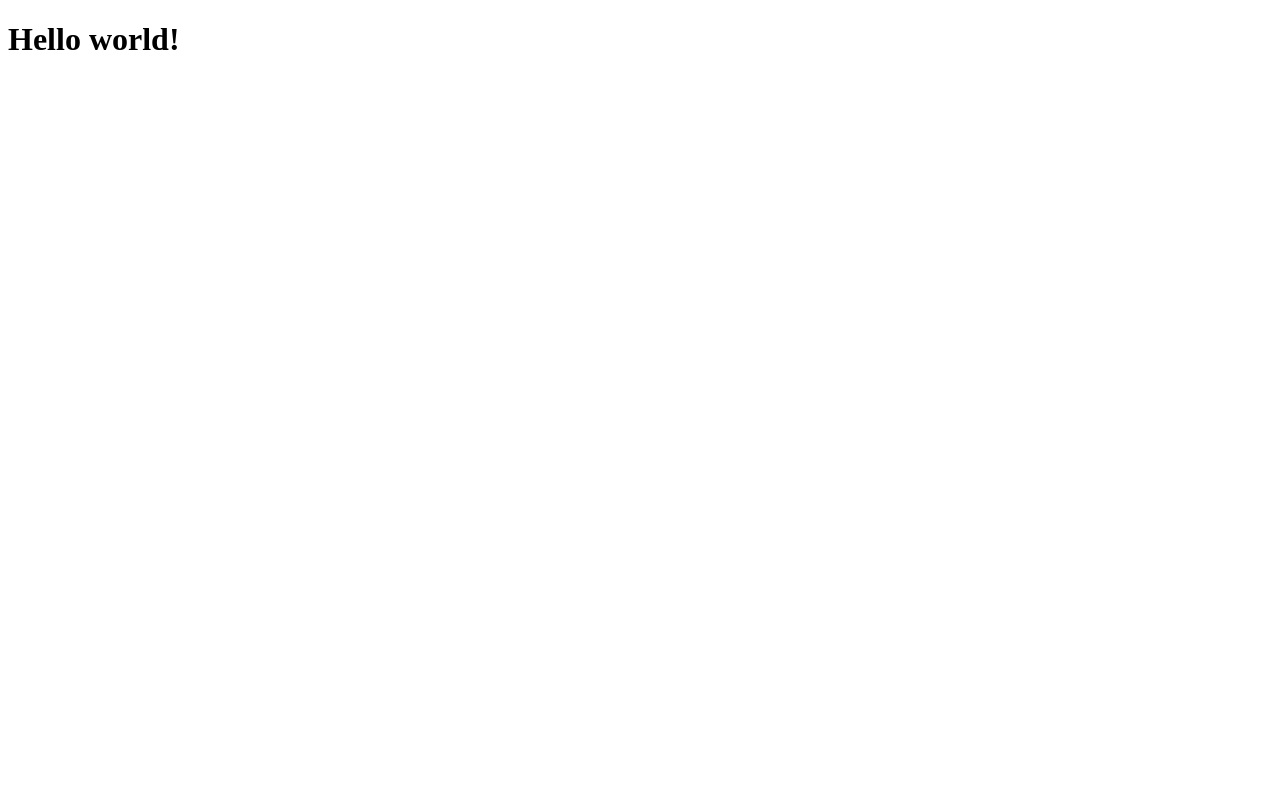
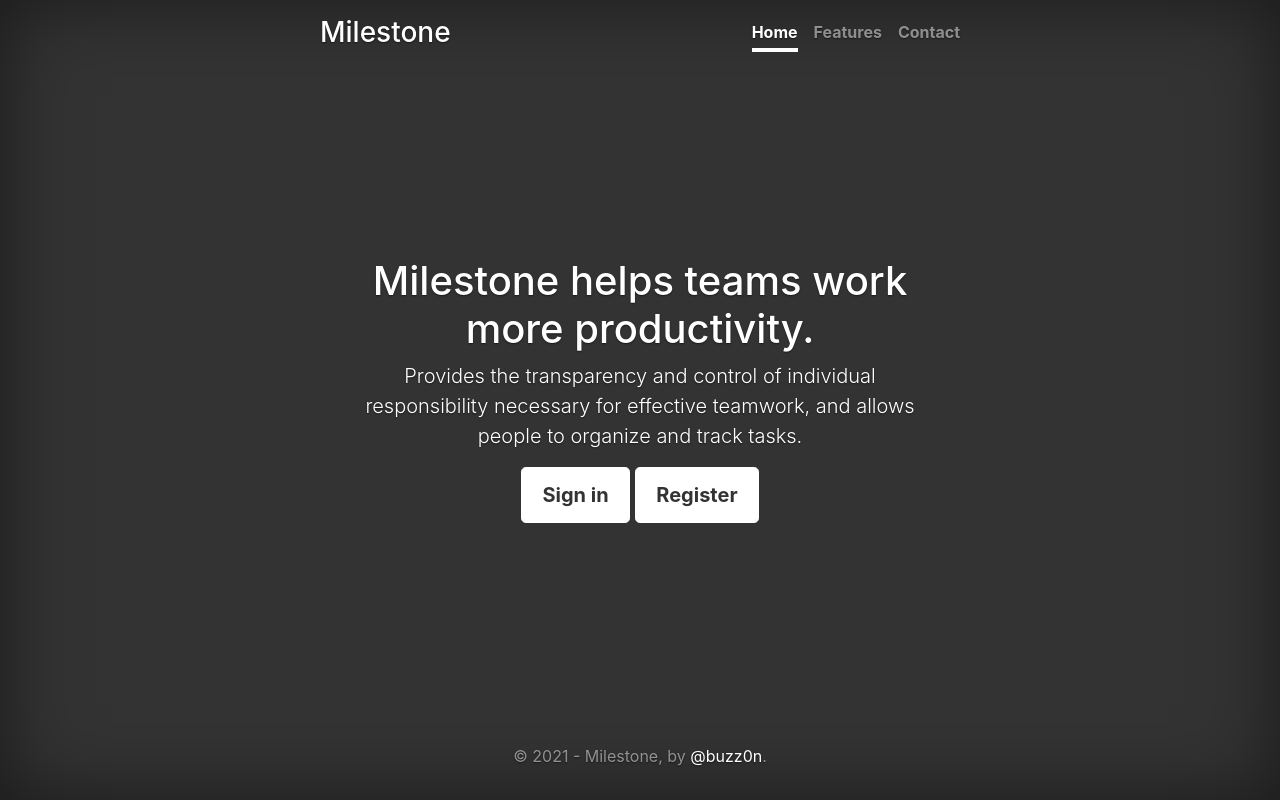
Before and after one commit to buzzon/milestone, a Django app: page / in a window 1280 px wide. Before the commit the page is almost empty. Run offline with Django 3.2, Linux system fonts and the light colour scheme; some libraries are stand-ins or nearby versions.

Commit message:
index page

```diff
--- /dev/null
+++ b/mscore/static/mscore/css/styles.css
@@ -0,0 +1,110 @@
+/*
+ * Globals
+ */
+
+/* Links */
+a,
+a:focus,
+a:hover {
+  color: #fff;
+}
+
+/* Custom default button */
+.btn-secondary,
+.btn-secondary:hover,
+.btn-secondary:focus {
+  color: #333;
+  text-shadow: none; /* Prevent inheritance from `body` */
+  background-color: #fff;
+  border: .05rem solid #fff;
+}
+
+
+/*
+ * Base structure
+ */
+
+html,
+body {
+  height: 100%;
+  background-color: #333;
+}
+
+body {
+  display: -ms-flexbox;
+  display: -webkit-box;
+  display: flex;
+  -ms-flex-pack: center;
+  -webkit-box-pack: center;
+  justify-content: center;
+  color: #fff;
+  text-shadow: 0 .05rem .1rem rgba(0, 0, 0, .5);
+  box-shadow: inset 0 0 5rem rgba(0, 0, 0, .5);
+}
+
+.cover-container {
+  max-width: 42em;
+}
+
+
+/*
+ * Header
+ */
+.masthead {
+  margin-bottom: 2rem;
+}
+
+.masthead-brand {
+  margin-bottom: 0;
+}
+
+.nav-masthead .nav-link {
+  padding: .25rem 0;
+  font-weight: 700;
+  color: rgba(255, 255, 255, .5);
+  background-color: transparent;
+  border-bottom: .25rem solid transparent;
+}
+
+.nav-masthead .nav-link:hover,
+.nav-masthead .nav-link:focus {
+  border-bottom-color: rgba(255, 255, 255, .25);
+}
+
+.nav-masthead .nav-link + .nav-link {
+  margin-left: 1rem;
+}
+
+.nav-masthead .active {
+  color: #fff;
+  border-bottom-color: #fff;
+}
+
+@media (min-width: 48em) {
+  .masthead-brand {
+    float: left;
+  }
+  .nav-masthead {
+    float: right;
+  }
+}
+
+
+/*
+ * Cover
+ */
+.cover {
+  padding: 0 1.5rem;
+}
+.cover .btn-lg {
+  padding: .75rem 1.25rem;
+  font-weight: 700;
+}
+
+
+/*
+ * Footer
+ */
+.mastfoot {
+  color: rgba(255, 255, 255, .5);
+}
--- a/mscore/templates/mscore/index.html
+++ b/mscore/templates/mscore/index.html
@@ -2,9 +2,46 @@
 <html lang="en">
 <head>
     <meta charset="UTF-8">
+    <meta name="viewport" content="width=device-width, initial-scale=1, shrink-to-fit=no">
+    <link rel="stylesheet" href="https://maxcdn.bootstrapcdn.com/bootstrap/4.0.0/css/bootstrap.min.css" integrity="sha384-Gn5384xqQ1aoWXA+058RXPxPg6fy4IWvTNh0E263XmFcJlSAwiGgFAW/dAiS6JXm" crossorigin="anonymous">
+
+    {% load static %}
+    <link rel="stylesheet" type="text/css" href="{% static 'mscore/css/styles.css' %}">
     <title>milestone</title>
 </head>
-<body>
-    <h1>Hello world!</h1>
+<body class="text-center">
+    <div class="cover-container d-flex h-100 p-3 mx-auto flex-column">
+        <header class="masthead mb-auto">
+            <div class="inner">
+                <h3 class="masthead-brand">Milestone</h3>
+                <nav class="nav nav-masthead justify-content-center">
+                    <a class="nav-link active" href="#">Home</a>
+                    <a class="nav-link" href="#">Features</a>
+                    <a class="nav-link" href="#">Contact</a>
+                </nav>
+            </div>
+        </header>
+
+        <main role="main" class="inner cover">
+            <h1 class="cover-heading">Milestone helps teams work more productivity.</h1>
+            <p class="lead">Provides the transparency and control of individual responsibility necessary for effective teamwork, and allows people to organize and track tasks.</p>
+            <p class="lead">
+                <a href="#" class="btn btn-lg btn-secondary">Sign in</a>
+                <a href="#" class="btn btn-lg btn-secondary">Register</a>
+            </p>
+        </main>
+
+    <footer class="mastfoot mt-auto">
+        <div class="inner">
+          <p>© 2021 - Milestone, by <a href="https://github.com/buzzon">@buzz0n</a>.</p>
+        </div>
+    </footer>
+    </div>
+
+
+
+    <script src="https://code.jquery.com/jquery-3.2.1.slim.min.js" integrity="sha384-KJ3o2DKtIkvYIK3UENzmM7KCkRr/rE9/Qpg6aAZGJwFDMVNA/GpGFF93hXpG5KkN" crossorigin="anonymous"></script>
+    <script src="https://cdnjs.cloudflare.com/ajax/libs/popper.js/1.12.9/umd/popper.min.js" integrity="sha384-ApNbgh9B+Y1QKtv3Rn7W3mgPxhU9K/ScQsAP7hUibX39j7fakFPskvXusvfa0b4Q" crossorigin="anonymous"></script>
+    <script src="https://maxcdn.bootstrapcdn.com/bootstrap/4.0.0/js/bootstrap.min.js" integrity="sha384-JZR6Spejh4U02d8jOt6vLEHfe/JQGiRRSQQxSfFWpi1MquVdAyjUar5+76PVCmYl" crossorigin="anonymous"></script>
 </body>
 </html>
--- a/settings/settings.py
+++ b/settings/settings.py
@@ -36,13 +36,13 @@ ALLOWED_HOSTS = ['*']
 # Application definition
 
 INSTALLED_APPS = [
-    'mscore.apps.MSCoreConfig',
     'django.contrib.admin',
     'django.contrib.auth',
     'django.contrib.contenttypes',
     'django.contrib.sessions',
     'django.contrib.messages',
     'django.contrib.staticfiles',
+    'mscore.apps.MSCoreConfig',
 ]
 
 MIDDLEWARE = [
```
